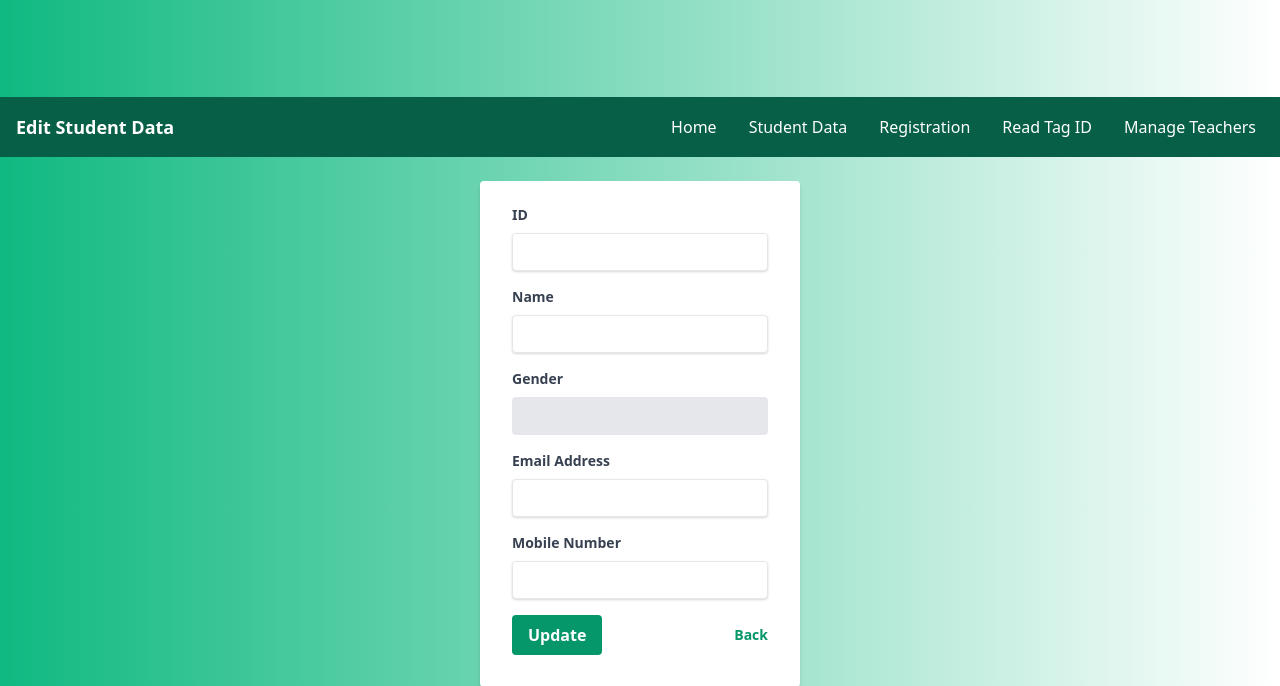
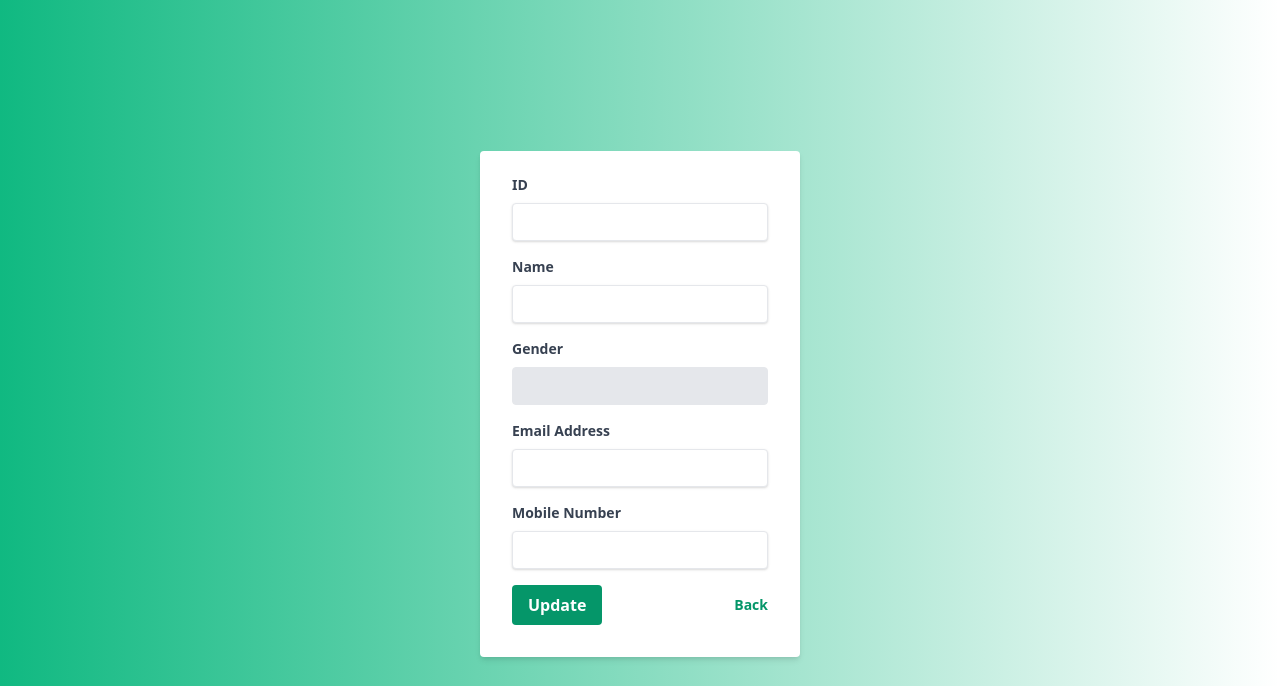
Before and after one commit to Haikalwelp/Den, a PHP site: the page made by user data edit page.php in a window 1280 px wide. Shown: the top 686 px of the page. Run offline with PHP 8.4, Linux system fonts and the light colour scheme; data comes from the database, SQL or seed files in the repository.

Commit message:
v0.1.0
Student Edit
- Updated UI

```diff
--- a/user data edit page.php
+++ b/user data edit page.php
@@ -23,21 +23,6 @@
     <link href="https://cdn.jsdelivr.net/npm/tailwindcss@2.2.16/dist/tailwind.min.css" rel="stylesheet">
 </head>
 <body class="bg-gradient-to-r from-green-500 to-teal-500 min-h-screen flex flex-col items-center justify-center">
-
-    <header class="bg-green-800 text-white p-4 w-full">
-        <div class="container mx-auto flex justify-between items-center">
-            <h1 class="text-lg font-bold">Edit Student Data</h1>
-            <nav>
-                <ul class="flex space-x-4">
-                    <li><a href="home.php" class="hover:bg-green-700 p-2 rounded">Home</a></li>
-                    <li><a href="user data.php" class="hover:bg-green-700 p-2 rounded">Student Data</a></li>
-                    <li><a href="registration.php" class="hover:bg-green-700 p-2 rounded">Registration</a></li>
-                    <li><a href="read tag.php" class="hover:bg-green-700 p-2 rounded">Read Tag ID</a></li>
-                    <li><a href="teacher_management.php" class="hover:bg-green-700 p-2 rounded">Manage Teachers</a></li>
-                </ul>
-            </nav>
-        </div>
-    </header>
 
     <div class="w-full max-w-xs mt-6">
         <form class="bg-white shadow-md rounded px-8 pt-6 pb-8 mb-4" action="student_update.php" method="post">
```
